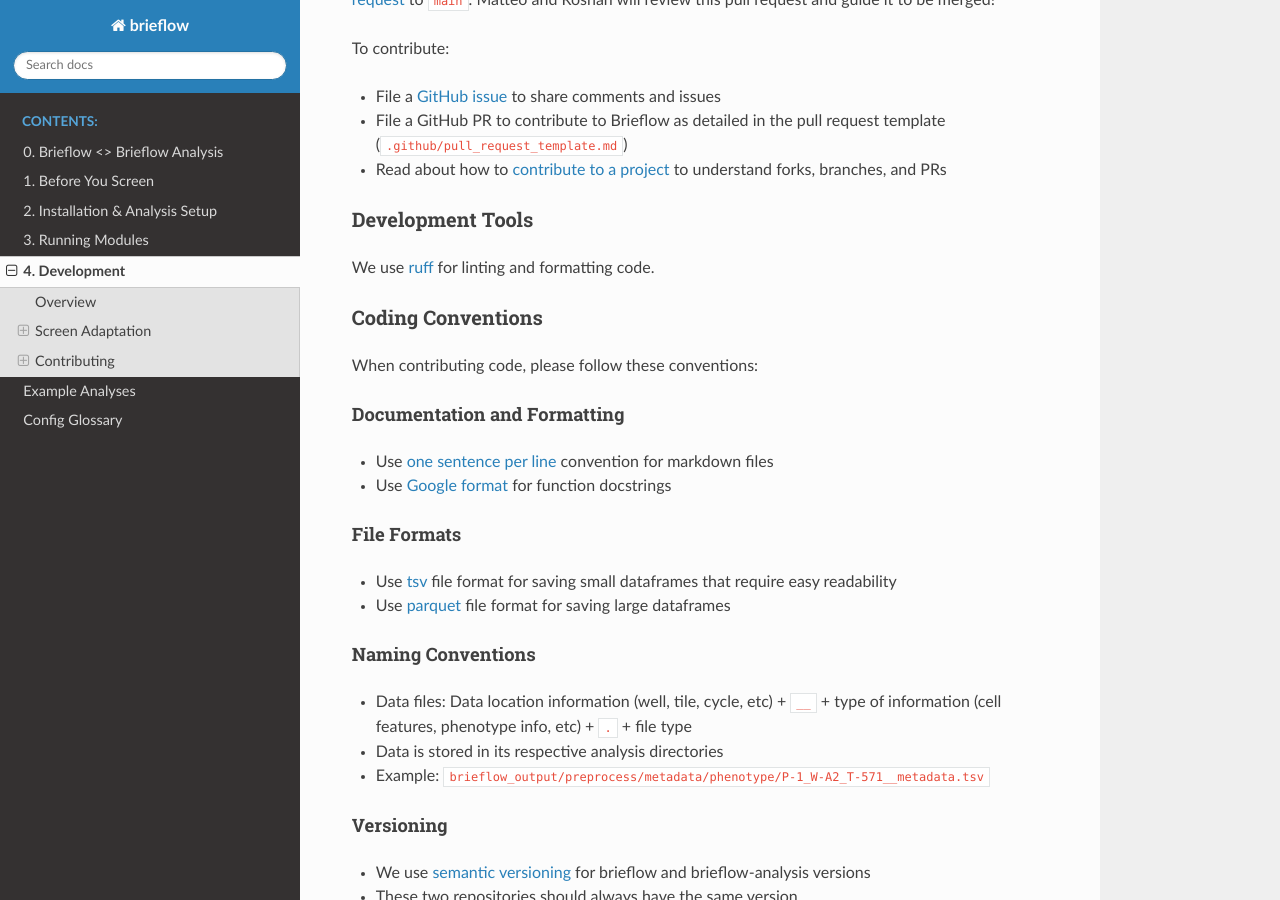
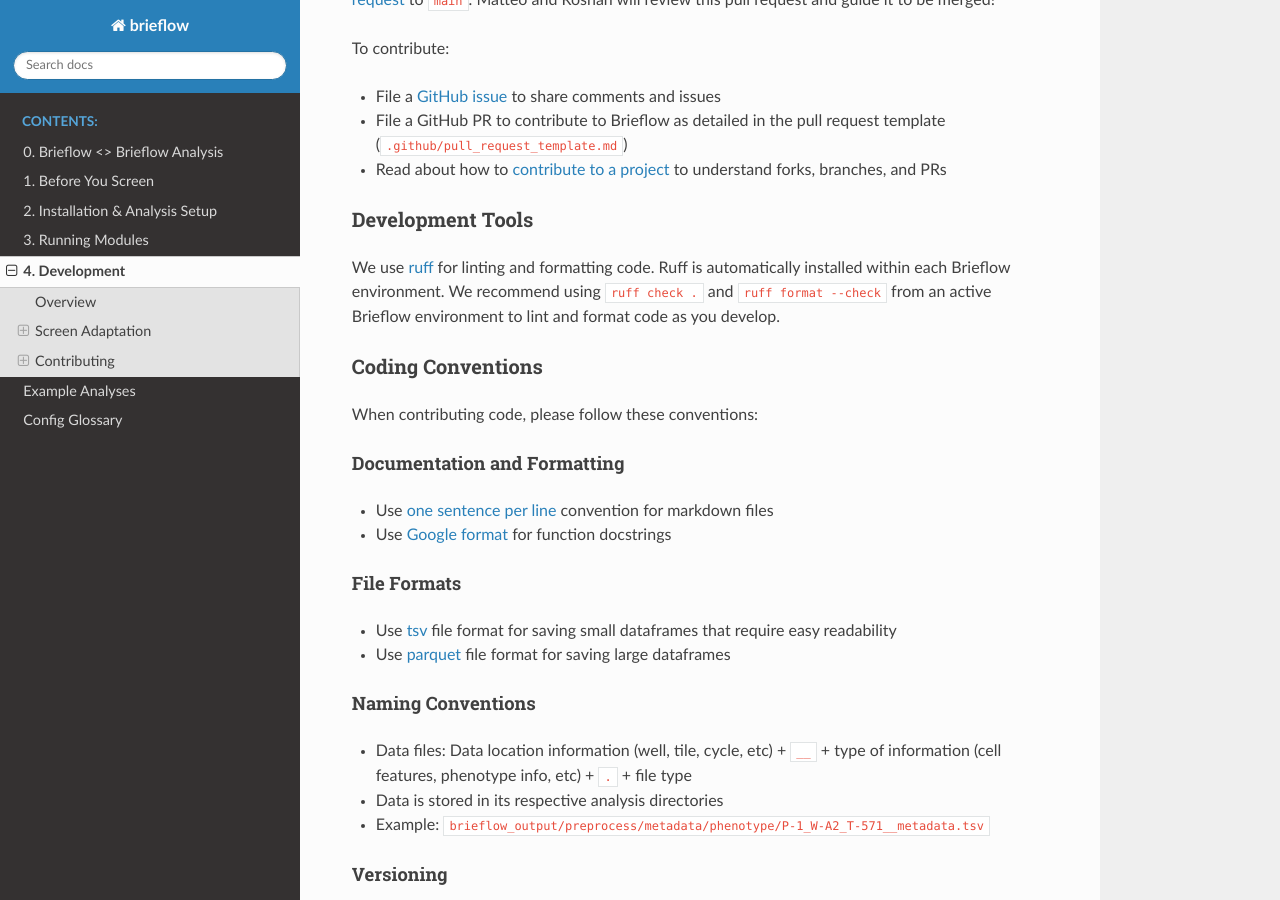
Before and after one commit to cheeseman-lab/brieflow, a Sphinx documentation site: the page built from docs/source/4.development.md, in a window 1280 px wide and 900 px high, scrolled down 2390 px. Built offline with Sphinx 7.4.7 and the Read the Docs theme 3.1.0, drawn with Linux system fonts in a browser that asks for light colours.

```diff
--- a/docs/source/4.development.md
+++ b/docs/source/4.development.md
@@ -81,6 +81,8 @@ To contribute:
 ### Development Tools
 
 We use [ruff](https://github.com/astral-sh/ruff) for linting and formatting code.
+Ruff is automatically installed within each Brieflow environment.
+We recommend using `ruff check .` and `ruff format --check` from an active Brieflow environment to lint and format code as you develop.
 
 ### Coding Conventions
 
```
Also changed, not shown: README.md (+0 -1 lines), docs/source/2.installation_analysis_setup.md (+12 -3 lines).
